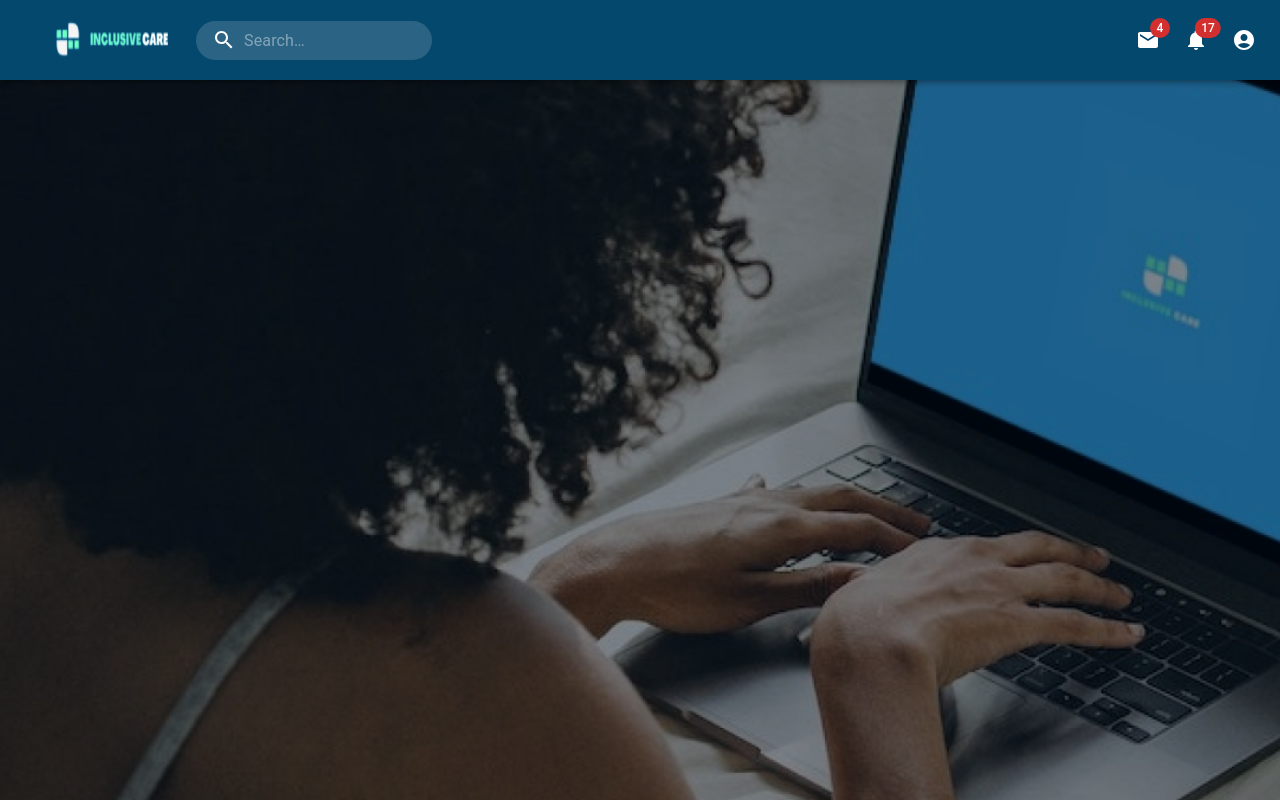
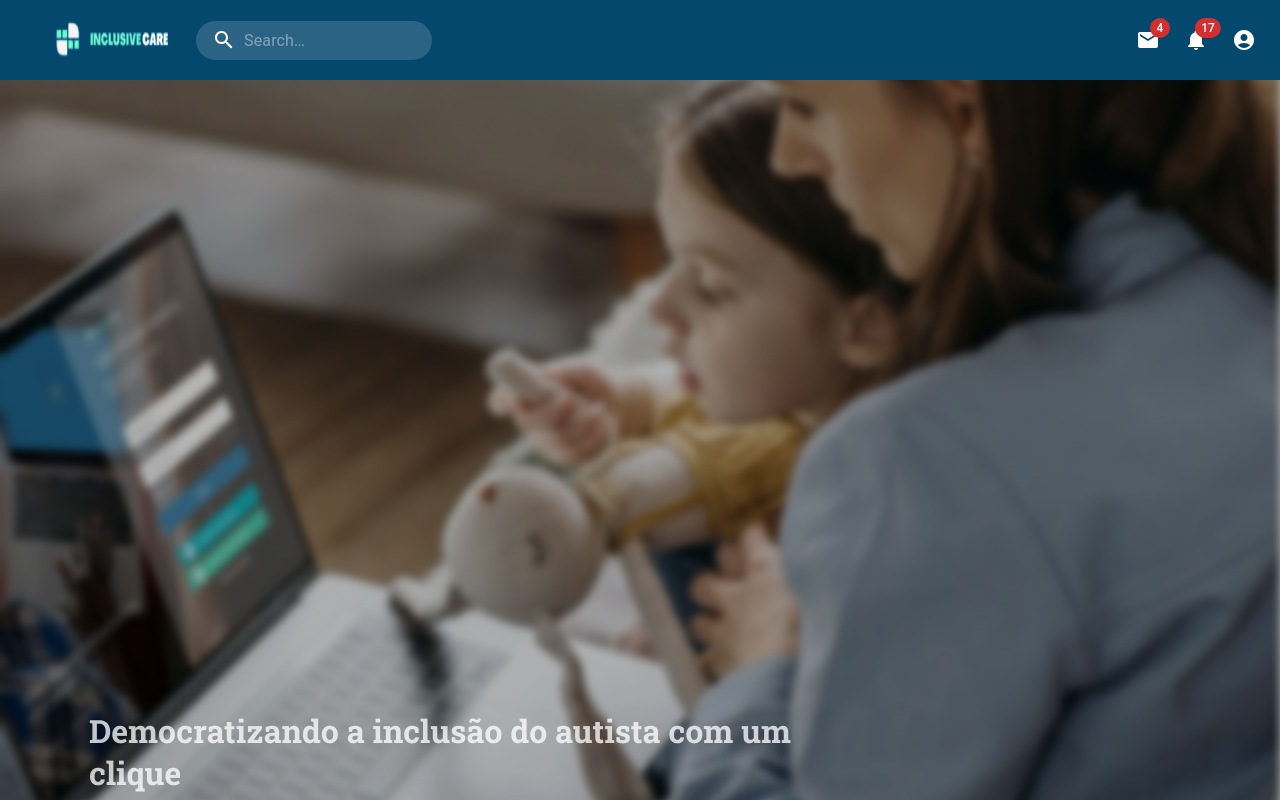
Before and after one commit to janainabsilva/inclusivecare, a React (Create React App) app: page /Home in a window 1280 px wide. Shown: the top 800 px of the page. Built offline with nearby package versions, Linux system fonts and the light colour scheme.

Commit message:
alterações home

```diff
--- a/src/Paginas/Home/index.js
+++ b/src/Paginas/Home/index.js
@@ -2,7 +2,7 @@ import React, { useContext } from "react";
 import { AuthContext } from "../../Contexts/auth";
 import Navbar from "../../Components/Navbar";
 import { Box } from '@mui/material';
-
+import imagem from "../../Assets/home.png";
 
 const Home = () => {
   const { user, login } = useContext(AuthContext);
@@ -14,18 +14,21 @@ const Home = () => {
   return (
     <div className="home-container">
       <Navbar />
+      <img src={imagem} alt="" style={{ maxWidth: "100%", width:"1480px" }} ></img>
       <Box
         display="flex"
         flexDirection="column"
-        maxWidth={400}
-        height={880}
+        maxWidth={1422}
+        height={1200}
         alignItems="center"
         justifyContent="center"
         margin="auto"
-        marginTop={5}
+        marginTop={-1}
         padding={3}
         borderRadius="none"
+        sx={{backgroundColor:"white"}}
       >
+
       </Box>
     </div>
   );
```
